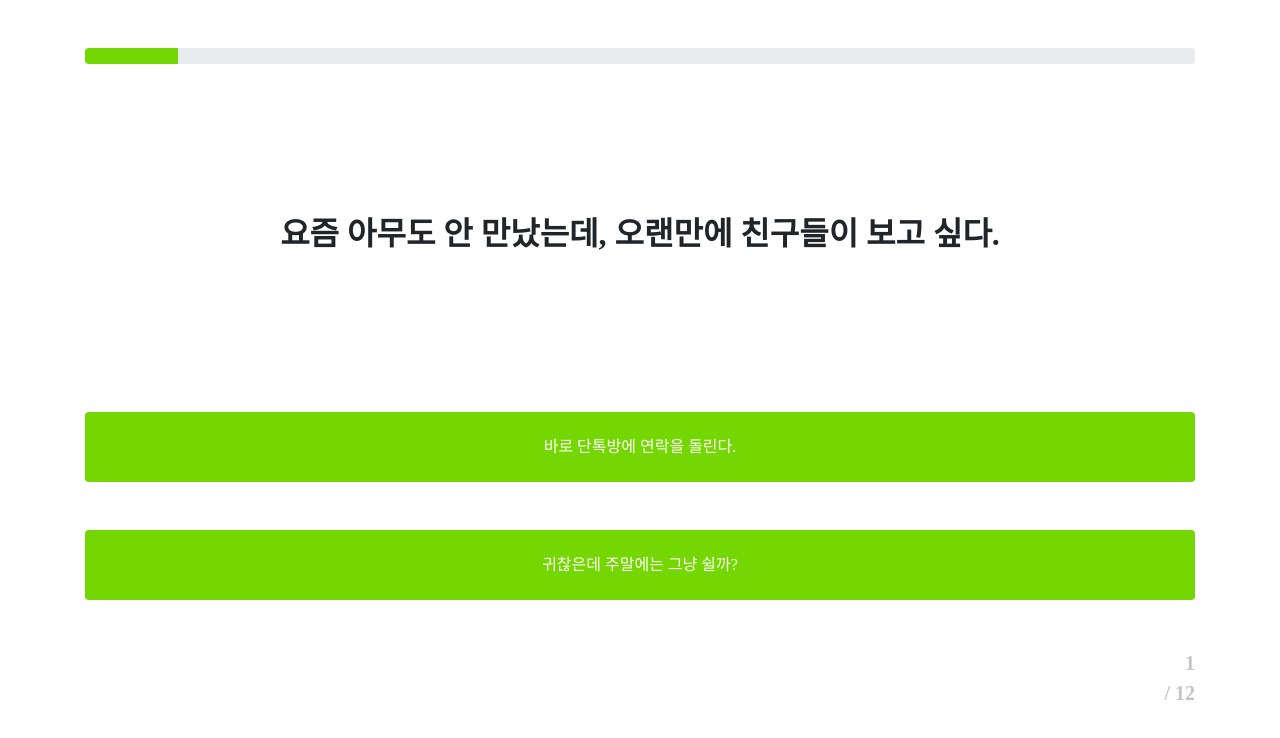
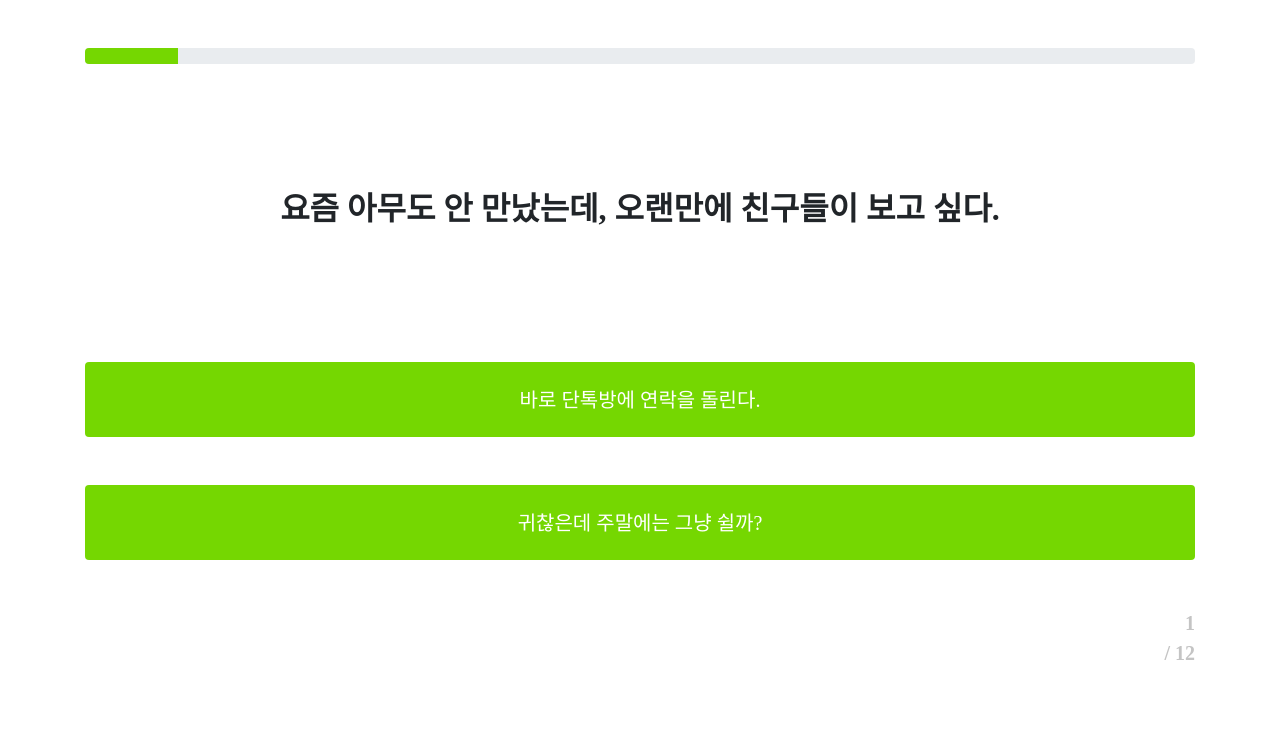
Before and after one commit to hyoriinvic/ESI_eats, a plain HTML site: page index.html in a window 1280 px wide. Both pictures are taken after a click on the button "테스트 시작하기". Drawn offline with nearby package versions, Linux system fonts and the light colour scheme; a web font is replaced by a local one.

Commit message:
font size update

```diff
--- a/index.html
+++ b/index.html
@@ -49,7 +49,7 @@
         <div class="progress mt-5">
             <div class="progress-bar" role="progressbar" style="width:calc(100/12*1%);" aria-valuenow="25" aria-valuemin="0" aria-valuemax="100"></div>
         </div>
-        <table style="height: 300px;">
+        <table style="height: 250px;">
             <tbody>
                 <tr>
                     <td class="align-middle">
--- a/style.css
+++ b/style.css
@@ -65,13 +65,17 @@ article {
 .btn {
     background-color:#75D701;
     color: white;
-    height: 70px;
+    height: 75px;
     transition: background 0.8s;
 }
 
 .btn:hover, .btn:active {
     background:#75D701;
     color:white;
+}
+
+.btn-answer {
+    font-size: 20px;
 }
 
 /* 문제 진행 상황 보이도록 */
```
